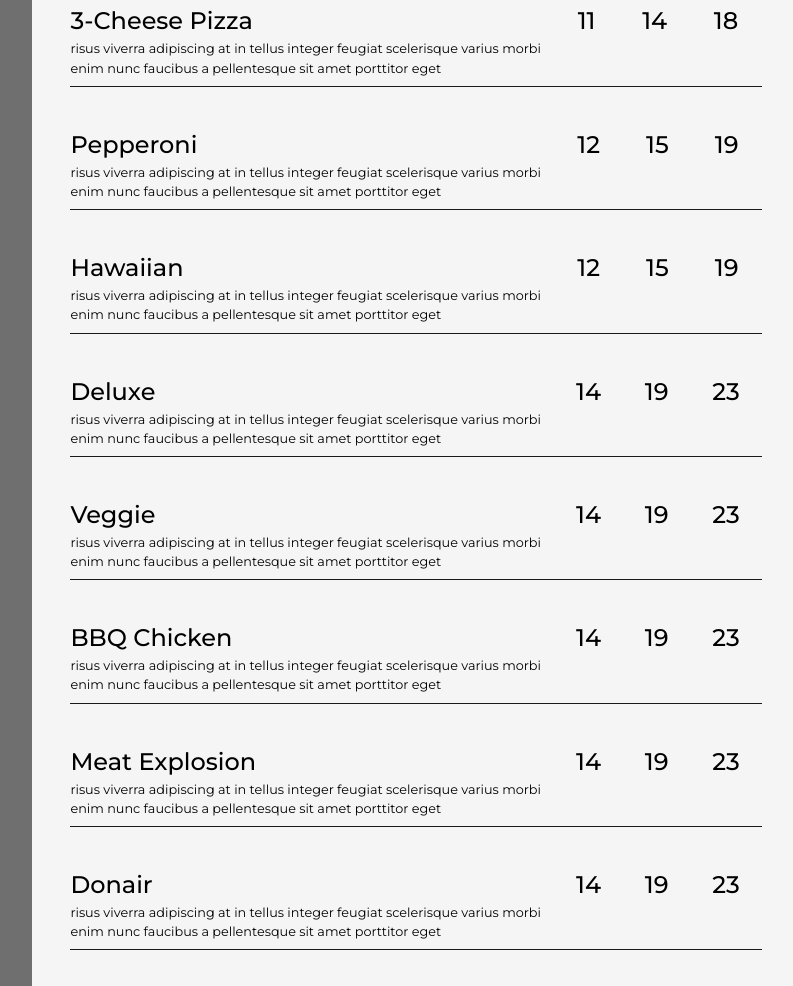
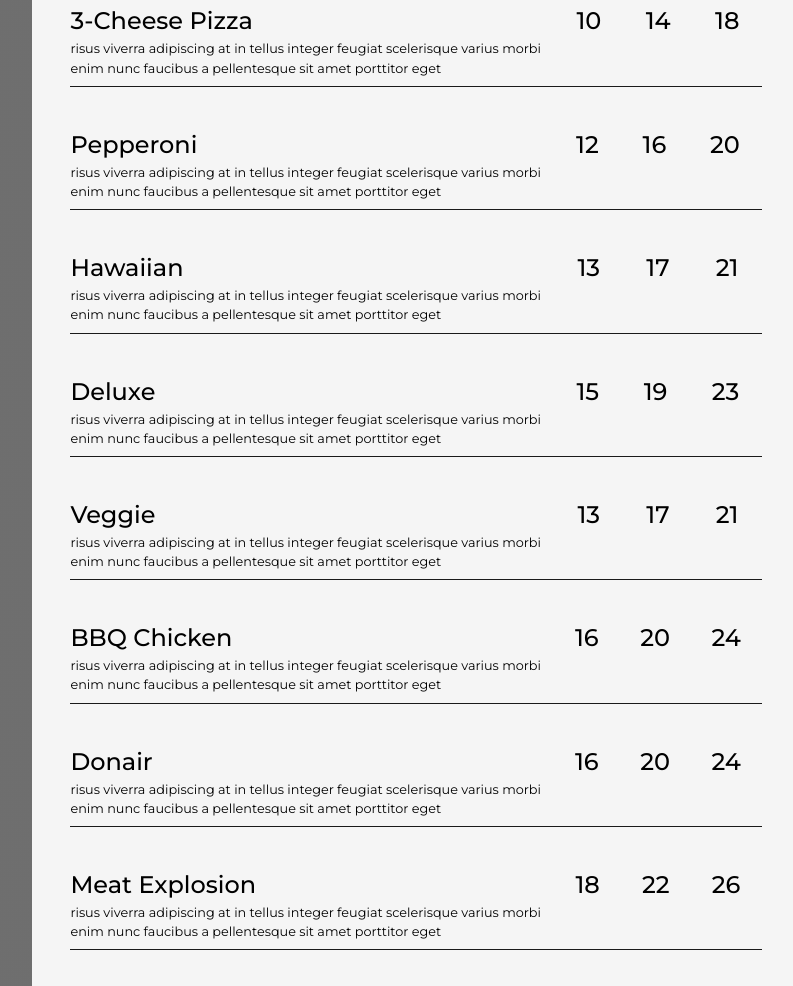
Before and after one commit to TheJackForge/FireballPizza, a plain HTML site: page index.html in a window 1280 px wide. Shown: the part 1811-2797 px from the top of the page, without its empty margins (480-1273 px from the left). Drawn offline with Linux system fonts and the light colour scheme; grey boxes are pictures that could not be loaded; a web font is replaced by a local one.

Commit message:
Project Complete - May require tweaks

```diff
--- a/script.js
+++ b/script.js
@@ -9,7 +9,7 @@ const floatingNavBar = document.getElementById('floating-nav-bar');
 const pizzaOptions = [
     {
         type: '3-Cheese Pizza',
-        smallPrice: 11,
+        smallPrice: 10,
         mediumPrice: 14,
         largePrice: 18,
         toppings: 'risus viverra adipiscing at in tellus integer feugiat scelerisque varius morbi enim nunc faucibus a pellentesque sit amet porttitor eget'
@@ -17,50 +17,50 @@ const pizzaOptions = [
     {
         type: 'Pepperoni',
         smallPrice: 12,
-        mediumPrice: 15,
-        largePrice: 19,
+        mediumPrice: 16,
+        largePrice: 20,
         toppings: 'risus viverra adipiscing at in tellus integer feugiat scelerisque varius morbi enim nunc faucibus a pellentesque sit amet porttitor eget'
     },
     {
         type: 'Hawaiian',
-        smallPrice: 12,
-        mediumPrice: 15,
-        largePrice: 19,
+        smallPrice: 13,
+        mediumPrice: 17,
+        largePrice: 21,
         toppings: 'risus viverra adipiscing at in tellus integer feugiat scelerisque varius morbi enim nunc faucibus a pellentesque sit amet porttitor eget'
     },
     {
         type: 'Deluxe',
-        smallPrice: 14,
+        smallPrice: 15,
         mediumPrice: 19,
         largePrice: 23,
         toppings: 'risus viverra adipiscing at in tellus integer feugiat scelerisque varius morbi enim nunc faucibus a pellentesque sit amet porttitor eget'
     },
     {
         type: 'Veggie',
-        smallPrice: 14,
-        mediumPrice: 19,
-        largePrice: 23,
+        smallPrice: 13,
+        mediumPrice: 17,
+        largePrice: 21,
         toppings: 'risus viverra adipiscing at in tellus integer feugiat scelerisque varius morbi enim nunc faucibus a pellentesque sit amet porttitor eget',
     },
     {
         type: 'BBQ Chicken',
-        smallPrice: 14,
-        mediumPrice: 19,
-        largePrice: 23,
+        smallPrice: 16,
+        mediumPrice: 20,
+        largePrice: 24,
+        toppings: 'risus viverra adipiscing at in tellus integer feugiat scelerisque varius morbi enim nunc faucibus a pellentesque sit amet porttitor eget',
+    },
+    {
+        type: 'Donair',
+        smallPrice: 16,
+        mediumPrice: 20,
+        largePrice: 24,
         toppings: 'risus viverra adipiscing at in tellus integer feugiat scelerisque varius morbi enim nunc faucibus a pellentesque sit amet porttitor eget',
     },
     {
         type: 'Meat Explosion',
-        smallPrice: 14,
-        mediumPrice: 19,
-        largePrice: 23,
-        toppings: 'risus viverra adipiscing at in tellus integer feugiat scelerisque varius morbi enim nunc faucibus a pellentesque sit amet porttitor eget',
-    },
-    {
-        type: 'Donair',
-        smallPrice: 14,
-        mediumPrice: 19,
-        largePrice: 23,
+        smallPrice: 18,
+        mediumPrice: 22,
+        largePrice: 26,
         toppings: 'risus viverra adipiscing at in tellus integer feugiat scelerisque varius morbi enim nunc faucibus a pellentesque sit amet porttitor eget',
     },
 ]
@@ -134,42 +134,42 @@ const appetizerOptions = [
 const sandwichOptions = [
     {
         type: 'Classic Fireball Burger',
-        price: 5,
+        price: 10,
         ingredients: 'euismod in pellentesque massa placerat duis ultricies lacus sed turpis tincidunt id aliquet risus feugiat in ante metus dictum at'
     },
     {
         type: 'Double Classic with Cheese',
-        price: 5,
+        price: 12,
         ingredients: 'euismod in pellentesque massa placerat duis ultricies lacus sed turpis tincidunt id aliquet risus feugiat in ante metus dictum at'
     },
     {
         type: 'Smoked Bacon Burger',
-        price: 7,
+        price: 12,
         ingredients: 'euismod in pellentesque massa placerat duis ultricies lacus sed turpis tincidunt id aliquet risus feugiat in ante metus dictum at'
     },
     {
         type: 'The Pizza Burger',
-        price: 7,
+        price: 13,
         ingredients: 'euismod in pellentesque massa placerat duis ultricies lacus sed turpis tincidunt id aliquet risus feugiat in ante metus dictum at'
     },
     {
         type: 'Grilled Cheese',
-        price: 7,
+        price: 9,
         ingredients: 'euismod in pellentesque massa placerat duis ultricies lacus sed turpis tincidunt id aliquet risus feugiat in ante metus dictum at'
     },
     {
         type: 'The Fireball BLT',
-        price: 7,
+        price: 10,
         ingredients: 'euismod in pellentesque massa placerat duis ultricies lacus sed turpis tincidunt id aliquet risus feugiat in ante metus dictum at'
     },
     {
         type: 'Chicken and Waffle Sandwich',
-        price: 7,
+        price: 11,
         ingredients: 'leuismod in pellentesque massa placerat duis ultricies lacus sed turpis tincidunt id aliquet risus feugiat in ante metus dictum at'
     },
     {
         type: 'Southwest Quesadilla',
-        price: 7,
+        price: 11,
         ingredients: 'euismod in pellentesque massa placerat duis ultricies lacus sed turpis tincidunt id aliquet risus feugiat in ante metus dictum at'
     },
 
--- a/styles.css
+++ b/styles.css
@@ -83,9 +83,9 @@ a {
 }
 
 .mobile-home-nav-list a {
-    font-size: 0.5rem;
+    font-size: 0.6rem;
     color: var(--secondary-color);
-    padding: 0 14px;
+    padding: 0 10px;
     font-weight: 600;
 }
 
@@ -212,19 +212,6 @@ a {
 .nav-divider {
     height: 90%;
 }
-
-/* .divider-space-1 {
-    width: 100%;
-    height: 400px;
-    background-color:#1a1a1a;
-    display: flex;
-    justify-content:center;
-    align-items: center;
-    color: var(--primary-color);
-    font-family: 'Nova Flat', cursive;
-    background-color:#1a1a1a;
-    font-size: 3rem;
-} */
 
 .menu-container {
     display: flex;
@@ -955,6 +942,24 @@ a {
 
 /* Small devices (portrait tablets and large phones, 600px and up) */
 @media only screen and (min-width: 600px) {
+    .mobile-home-nav-list a {
+        font-size: 0.8rem;
+        color: var(--secondary-color);
+        padding: 0 20px;
+        font-weight: 600;
+    }
+
+    .floating-nav-list li {
+        font-size: 0.8rem;
+        color: var(--secondary-color);
+        padding: 0 10px;
+        font-weight: 600;
+    }
+
+    .header-logo h1 {
+        font-size: 3.8rem;
+    }
+
     .story-section {
         width: 70%;
     }
@@ -1077,7 +1082,8 @@ a {
 
     .nav-list li {
         font-size: 0.8rem;
-        margin: 0 2rem;
+        /* margin: 0 2rem; */
+        padding: 0 20px;
     }
 
     .header-logo h1 {
```
